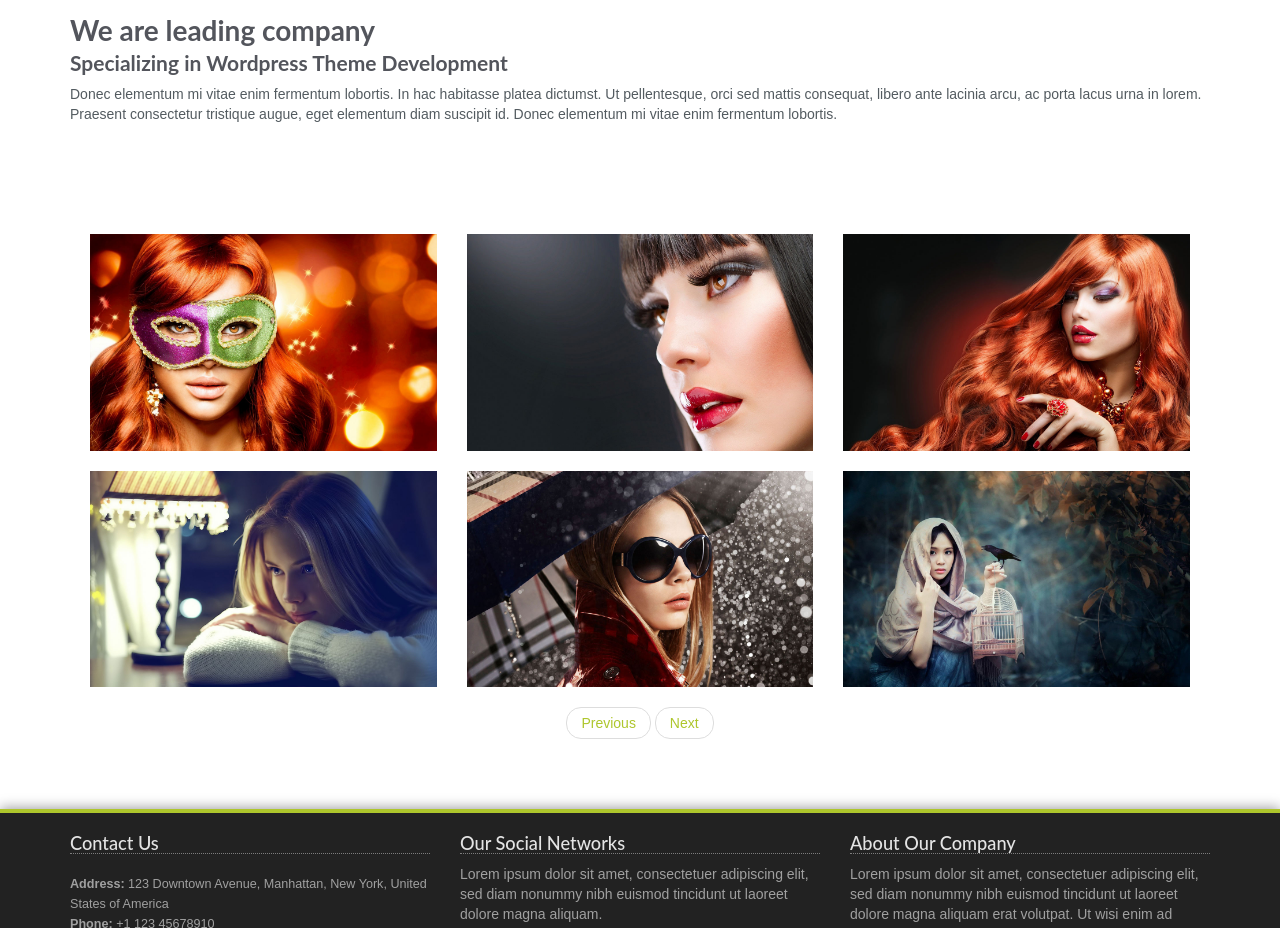
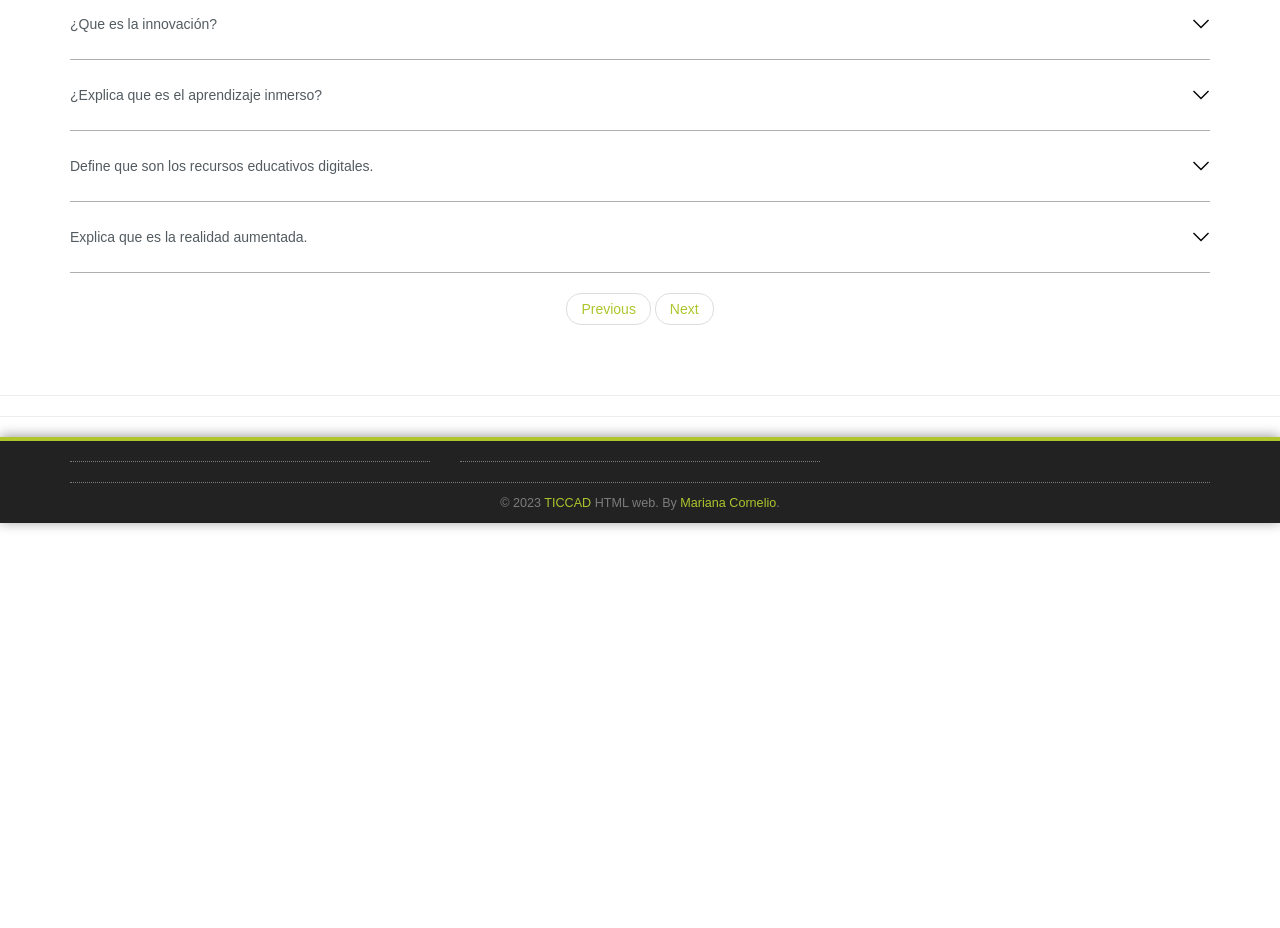
Before and after one commit to cornelio2309/ticcad1, a plain HTML site: page portfolio.html in a window 1280 px wide. Shown: the part 232-1160 px from the top of the page. After the commit the page ends 800 px from the top, so only its background shows below. Drawn offline with nearby package versions, Linux system fonts and the light colour scheme; a web font is replaced by a local one.

Commit message:
Update portfolio.html

```diff
--- a/portfolio.html
+++ b/portfolio.html
@@ -16,11 +16,15 @@
     <title>TICCAD</title>
 
     <!-- Bootstrap Core CSS -->
+
     <link href="css/bootstrap.css" rel="stylesheet">
 
     <!-- Custom CSS -->
 	<link rel="stylesheet" href="css/main.css">
+
+	<link rel="stylesheet" href="css/coll.css">
     <link href="css/custom.css" rel="stylesheet">
+
 
     <!-- Custom Fonts & Icons -->
     <link href='http://fonts.googleapis.com/css?family=Open+Sans:400,700,600,800' rel='stylesheet' type='text/css'>
@@ -50,10 +54,10 @@
 				</div>
 				<div class="collapse navbar-collapse">
 					<ul class="nav navbar-nav navbar-right">
-						<li ><a href="index.html">Inicio</a></li>
+						<li class="active"><a href="index.html">Inicio</a></li>
 						<li><a href="about-us.html">Conceptos</a></li>
-						<li><a href="services.html">Metodologias activas</a></li>
-						<!--<li><a href="portfolio.html">Portfolio</a></li>
+						<li><a href="services.html">Recursos y propuesta</a></li>
+						<!--
 						<li class="dropdown">
 							<a href="#" class="dropdown-toggle" data-toggle="dropdown">Pages <i class="icon-angle-down"></i></a>
 							<ul class="dropdown-menu">
@@ -69,155 +73,149 @@
 						</li>-->
 						<li><a href="blog.html">Plan de actividades</a></li>
 						<li><a href="contact-us.html">Contacto</a></li>
+						<li><a href="portfolio.html">Cuestionarios</a></li>
+						<li><a href="portfolio-item.html">Cuadro comparativo</a></li>
+						<li><a href="blog-post.html">Video</a></li>
+						<li><a href="full-width.html">Planeacion</a></li>
 					</ul>
 				</div>
 			</div>
-		</header>><!--/header-->
+		</header><!--/header-->
+
+	<!--/header-->
 
         <!-- Page Title -->
 		<div class="section section-breadcrumbs">
 			<div class="container">
 				<div class="row">
 					<div class="col-md-12">
-						<h1>Our Portfolio</h1>
+						<h1>Cuestionario I</h1>
 					</div>
 				</div>
 			</div>
 		</div>
 
 
-        <div class="section">
+
+
+		<div class="section">
 	    	<div class="container">
-				<div class="row">
-				<div class="col-sm-12">
-						<h2>We are leading company</h2>
-						<h3>Specializing in Wordpress Theme Development</h3>
-						<p>
-							Donec elementum mi vitae enim fermentum lobortis. In hac habitasse platea dictumst. Ut pellentesque, orci sed mattis consequat, libero ante lacinia arcu, ac porta lacus urna in lorem. Praesent consectetur tristique augue, eget elementum diam suscipit id. Donec elementum mi vitae enim fermentum lobortis.
-						</p>
+
+				<h2></h2>
+				<div class="faqs">
+				  <div class="faq">
+					<div class="head">
+					  <span>¿Que es la innovación?</span>
+					  <svg width="18" height="19" viewBox="0 0 18 19" fill="none" xmlns="http://www.w3.org/2000/svg">
+						<path d="M9 14.469L1 6.46897L1.96897 5.5L9 12.531L16.031 5.5L17 6.46897L9 14.469Z" fill="black" />
+					  </svg>
 
 					</div>
-				</div>
-			</div>
-		</div>
+					<div class="content">
+					  <p>
+						Se refiere a la creación y aplicación de nuevas ideas, métodos, productos o
+						procesos que resultan en mejoras significativas en diversos ámbitos.
+						La innovación puede manifestarse de diferentes maneras,
+						como la generación de nuevas tecnologías, la implementación
+						de nuevas formas de pensar o la introducción.
+					  </p>
+					</div>
+				  </div>
+				  <div class="faq">
+					<div class="head">
+					  <span>
+						¿Explica que es el aprendizaje inmerso?
+					  </span>
+					  <svg width="18" height="19" viewBox="0 0 18 19" fill="none" xmlns="http://www.w3.org/2000/svg">
+						<path d="M9 14.469L1 6.46897L1.96897 5.5L9 12.531L16.031 5.5L17 6.46897L9 14.469Z" fill="black" />
+					  </svg>
 
-        <div class="section">
-	    	<div class="container">
-				<div class="row">
+					</div>
+					<div class="content">
+					  <p>Es un enfoque educativo que busca sumergir a los estudiantes en experiencias de aprendizaje practicas y envolventes. Este enfoque busca hacer que los estudiantes sean participantes activos en su propio aprendizaje fomentando la exploración, la experimentación y la resolución de problemas en entornos reales o simulados.
 
-			<ul class="grid cs-style-2">
-	        	<div class="col-md-4 col-sm-6">
-					<figure>
-						<img src="img/portfolio/4.jpg" alt="img04">
-						<figcaption>
-							<h3>Settings</h3>
-							<span>Jacob Cummings</span>
-							<a href="portfolio-item.html">Take a look</a>
-						</figcaption>
-					</figure>
-	        	</div>
-				<div class="col-md-4 col-sm-6">
-					<figure>
-						<img src="img/portfolio/1.jpg" alt="img01">
-						<figcaption>
-							<h3>Camera</h3>
-							<span>Jacob Cummings</span>
-							<a href="portfolio-item.html">Take a look</a>
-						</figcaption>
-					</figure>
-				</div>
-				<div class="col-md-4 col-sm-6">
-					<figure>
-						<img src="img/portfolio/2.jpg" alt="img02">
-						<figcaption>
-							<h3>Music</h3>
-							<span>Jacob Cummings</span>
-							<a href="portfolio-item.html">Take a look</a>
-						</figcaption>
-					</figure>
-				</div>
-				<div class="col-md-4 col-sm-6">
-					<figure>
-						<img src="img/portfolio/5.jpg" alt="img05">
-						<figcaption>
-							<h3>Safari</h3>
-							<span>Jacob Cummings</span>
-							<a href="portfolio-item.html">Take a look</a>
-						</figcaption>
-					</figure>
-				</div>
-				<div class="col-md-4 col-sm-6">
-					<figure>
-						<img src="img/portfolio/3.jpg" alt="img03">
-						<figcaption>
-							<h3>Phone</h3>
-							<span>Jacob Cummings</span>
-							<a href="portfolio-item.html">Take a look</a>
-						</figcaption>
-					</figure>
-				</div>
-				<div class="col-md-4 col-sm-6">
-					<figure>
-						<img src="img/portfolio/6.jpg" alt="img06">
-						<figcaption>
-							<h3>Game Center</h3>
-							<span>Jacob Cummings</span>
-							<a href="portfolio-item.html">Take a look</a>
-						</figcaption>
-					</figure>
-				</div>
-			</ul>
+					  </p>
 
+					</div>
+				  </div>
+				  <div class="faq">
+					<div class="head">
+					  <span>Define que son los recursos educativos digitales.
+					  </span>
+					  <svg width="18" height="19" viewBox="0 0 18 19" fill="none" xmlns="http://www.w3.org/2000/svg">
+						<path d="M9 14.469L1 6.46897L1.96897 5.5L9 12.531L16.031 5.5L17 6.46897L9 14.469Z" fill="black" />
+					  </svg>
 
+					</div>
+					<div class="content">
+					  <p>
+						Son herramientas o materiales utilizados en el ámbito educativo que se basan en tecnología digital. Estos recursos pueden incluir aplicaciones móviles, plataformas en línea, videos educativos, simuladores y otros medios digitales que brindan apoyo a la enseñanza y el aprendizaje.
+
+					  </p>
+					</div>
+				  </div>
+				  <div class="faq">
+					<div class="head">
+					  <span>
+						Explica que es la realidad aumentada.</span>
+					  <svg width="18" height="19" viewBox="0 0 18 19" fill="none" xmlns="http://www.w3.org/2000/svg">
+						<path d="M9 14.469L1 6.46897L1.96897 5.5L9 12.531L16.031 5.5L17 6.46897L9 14.469Z" fill="black" />
+					  </svg>
+
+					</div>
+					<div class="content">
+					  <p>Combina elemento de la realidad virtual y la realidad aumentada. En la realidad virtual aumentada, se utiliza tecnología para superponer objetos virtuales en el entorno real. Esto crea una experiencia inmersa en la que los usuarios pueden interactuar con objetos virtuales entiempo real mientras están en un entorno real.
+
+					  </p>
+					</div>
+				  </div>
 				</div>
 
-				<ul class="pager">
-				  <li><a href="#">Previous</a></li>
-				  <li><a href="#">Next</a></li>
-				</ul>
-
-			</div>
+			  </div>
+			  <ul class="pager">
+				<li><a href="portfolio.html">Previous</a></li>
+				<li><a href="portfolio2.html">Next</a></li>
+			  </ul>
 		</div>
-
+		<hr>
+<hr>
 	    <!-- Footer -->
-	    <div class="footer">
+		<div class="footer">
 	    	<div class="container">
 
 		    	<div class="row">
 
 		    		<div class="col-footer col-md-4 col-xs-6">
-		    			<h3>Contact Us</h3>
+		    			<h3></h3>
 		    			<p class="contact-us-details">
-	        				<b>Address:</b> 123 Downtown Avenue, Manhattan, New York, United States of America<br/>
+	        				<!--<b>Address:</b> 123 Downtown Avenue, Manhattan, New York, United States of America<br/>
 	        				<b>Phone:</b> +1 123 45678910<br/>
 	        				<b>Fax:</b> +1 123 45678910<br/>
-	        				<b>Email:</b> <a href="mailto:info@yourcompanydomain.com">info@yourcompanydomain.com</a>
+	        				<b>Email:</b> <a href="mailto:info@yourcompanydomain.com">info@yourcompanydomain.com</a>-->
 	        			</p>
 		    		</div>
 		    		<div class="col-footer col-md-4 col-xs-6">
-		    			<h3>Our Social Networks</h3>
-						<p>Lorem ipsum dolor sit amet, consectetuer adipiscing elit, sed diam nonummy nibh euismod tincidunt ut laoreet dolore magna aliquam.</p>
+		    			<h3></h3>
+						<!--<p>Lorem ipsum dolor sit amet, consectetuer adipiscing elit, sed diam nonummy nibh euismod tincidunt ut laoreet dolore magna aliquam.</p>
 		    			<div>
 		    				<img src="img/icons/facebook.png" width="32" alt="Facebook">
 		    				<img src="img/icons/twitter.png" width="32" alt="Twitter">
 		    				<img src="img/icons/linkedin.png" width="32" alt="LinkedIn">
 							<img src="img/icons/rss.png" width="32" alt="RSS Feed">
-						</div>
+						</div>-->
 		    		</div>
 		    		<div class="col-footer col-md-4 col-xs-6">
-		    			<h3>About Our Company</h3>
-		    				<p>Lorem ipsum dolor sit amet, consectetuer adipiscing elit, sed diam nonummy nibh euismod tincidunt ut laoreet dolore magna aliquam erat volutpat. Ut wisi enim ad minim veniam, quis nostrud exerci.</p>
-		    		</div>
+
+						</div>
 
 		    	</div>
 		    	<div class="row">
 		    		<div class="col-md-12">
-		    			<div class="footer-copyright">&copy; 2014 <a href="http://www.vactualart.com/portfolio-item/basica-a-free-html5-template/">Basica</a> Bootstrap HTML Template. By <a href="http://www.vactualart.com">Vactual Art</a>.</div>
+		    			<div class="footer-copyright">&copy; 2023 <a href="">TICCAD</a> HTML web. By <a href="">Mariana Cornelio</a>.</div>
 		    		</div>
 		    	</div>
 		    </div>
 	    </div>
-
         <!-- Javascripts -->
         <script src="http://ajax.googleapis.com/ajax/libs/jquery/1.9.1/jquery.min.js"></script>
         <script>window.jQuery || document.write('<script src="js/jquery-1.9.1.min.js"><\/script>')</script>
@@ -236,7 +234,6 @@
 
 			});
 		</script>
-
-
+		<script type="text/javascript" src="js/coll.js"></script>
     </body>
 </html>
```
